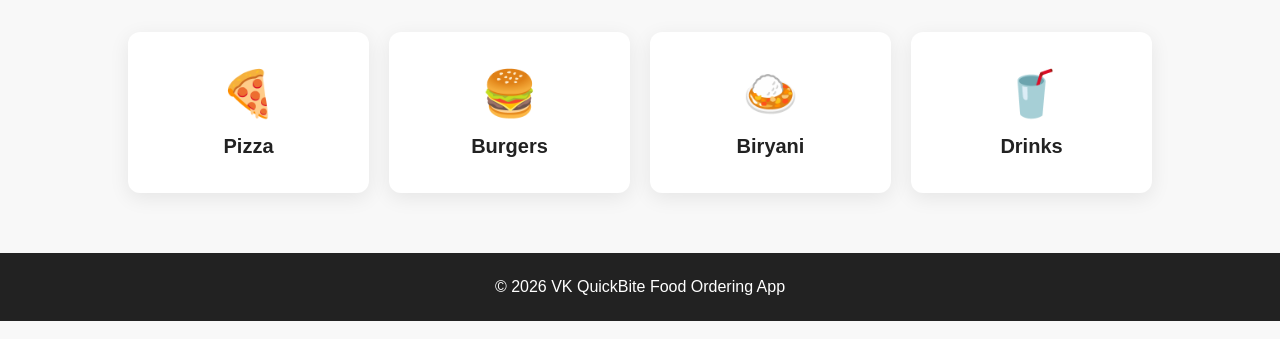
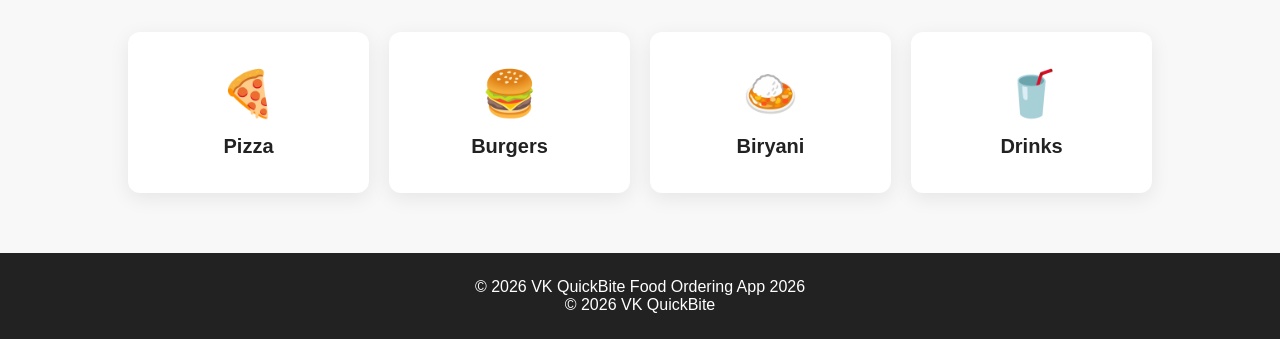
Before and after one commit to vkkrish1007/webappservice-food, a website: page index.html in a window 1280 px wide. Shown: the part 670-1009 px from the top of the page. Drawn offline with Linux system fonts and the light colour scheme.

Commit message:
Update index page

```diff
--- a/index.html
+++ b/index.html
@@ -71,7 +71,8 @@
 
 <footer>
 
-    <p>© 2026  VK QuickBite Food Ordering App</p>
+    <p>© 2026  VK QuickBite Food Ordering App 2026</p>
+    <p1>© 2026  VK QuickBite</p1>
 
 </footer>
 
```
